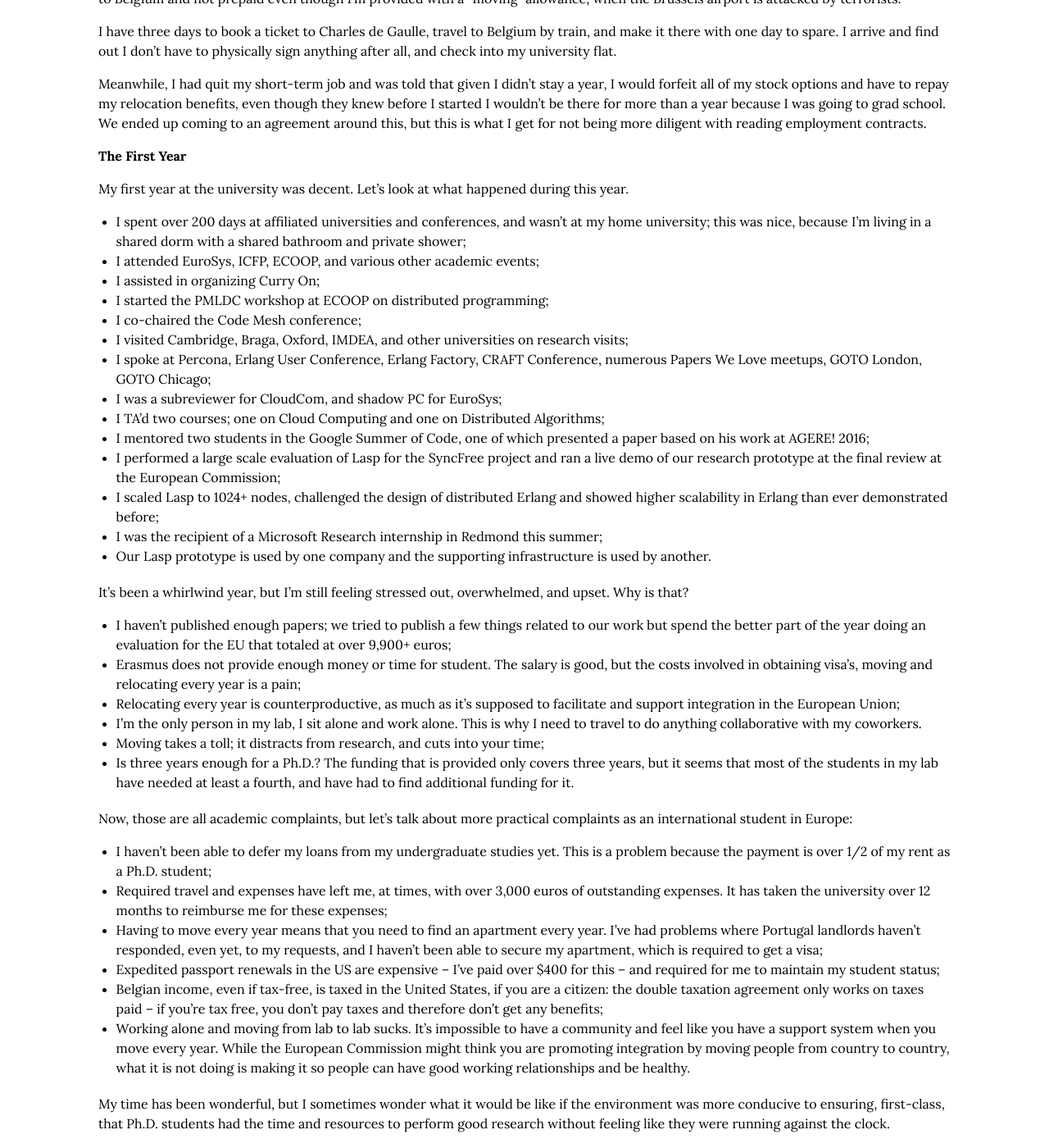
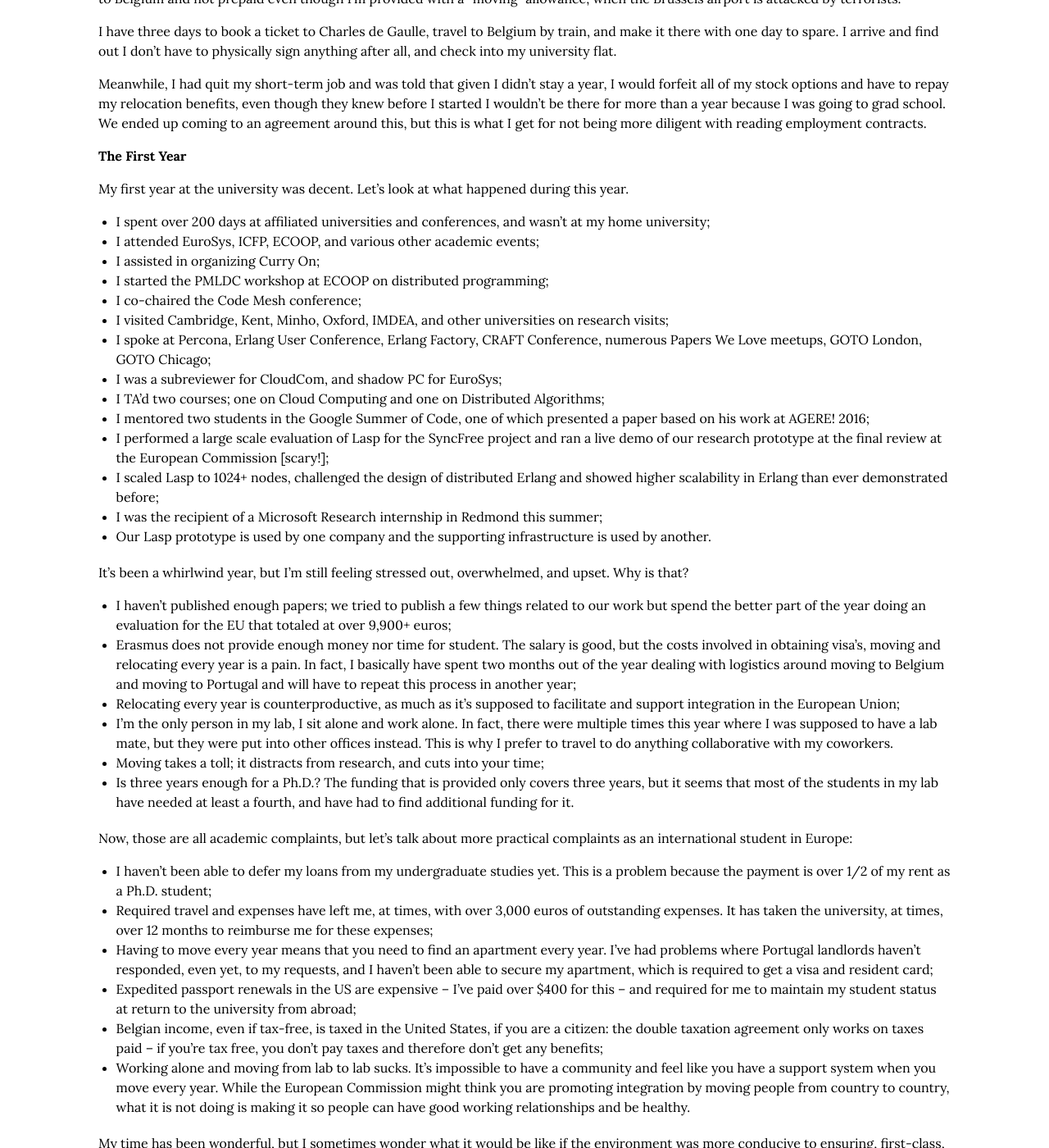
Before and after one commit to cmeiklejohn/cmeiklejohn.github.io, a Jekyll site: the page built from _posts/2017-04-29-one-year.markdown, in a window 1280 px wide and 1400 px high, scrolled down 1750 px. Shown: the whole window at 82% size. Built offline with Jekyll 4.4.1, drawn with Linux system fonts in a browser that asks for light colours; formulas are drawn with MathJax 3; comment, search, counter and statistics services are not loaded.

Commit message:
Updates.

```diff
--- a/_posts/2017-04-29-one-year.markdown
+++ b/_posts/2017-04-29-one-year.markdown
@@ -51,10 +51,7 @@
 
 I have three days to book a ticket to Charles de Gaulle, travel to Belgium by train, and make it there with one day to spare.  I arrive and find out I don't have to physically sign anything after all, and check into my university flat.
 
-Meanwhile, I had quit my short-term job and was told that given I didn't
-stay a year, I would forfeit all of my stock options and have to repay my
-relocation benefits, even though they knew before I started I wouldn't
-be there for more than a year because I was going to grad school.  We ended up coming to an agreement around this, but this is what I get for not being more diligent with reading employment contracts.
+Meanwhile, I had quit my short-term job and was told that given I didn't stay a year, I would forfeit all of my stock options and have to repay my relocation benefits, even though they knew before I started I wouldn't be there for more than a year because I was going to grad school.  We ended up coming to an agreement around this, but this is what I get for not being more diligent with reading employment contracts.
 
 ## The First Year
 
@@ -62,14 +59,12 @@
 during this year.
 
 * I spent over 200 days at affiliated universities and conferences, and
-  wasn't at my home university; this was nice, because I'm living in a
-  shared dorm with a shared bathroom and private shower;
+  wasn't at my home university;
 * I attended EuroSys, ICFP, ECOOP, and various other academic events;
 * I assisted in organizing Curry On;
 * I started the PMLDC workshop at ECOOP on distributed programming;
 * I co-chaired the Code Mesh conference;
-* I visited Cambridge, Braga, Oxford, IMDEA, and other universities on
-  research visits;
+* I visited Cambridge, Kent, Minho, Oxford, IMDEA, and other universities on research visits;
 * I spoke at Percona, Erlang User Conference, Erlang Factory, CRAFT
   Conference, numerous Papers We Love meetups, GOTO London, GOTO
   Chicago;
@@ -80,7 +75,7 @@
   presented a paper based on his work at AGERE! 2016;
 * I performed a large scale evaluation of Lasp for the SyncFree project
   and ran a live demo of our research prototype at the final review at
-  the European Commission;
+  the European Commission [scary!];
 * I scaled Lasp to 1024+ nodes, challenged the design of distributed
   Erlang and showed higher scalability in Erlang than ever demonstrated
   before;
@@ -94,13 +89,12 @@
 * I haven't published enough papers; we tried to publish a few things
   related to our work but spend the better part of the year doing an
   evaluation for the EU that totaled at over 9,900+ euros;
-* Erasmus does not provide enough money or time for student.  The salary
+* Erasmus does not provide enough money nor time for student.  The salary
   is good, but the costs involved in obtaining visa's, moving and
-  relocating every year is a pain;
+  relocating every year is a pain.  In fact, I basically have spent two months out of the year dealing with logistics around moving to Belgium and moving to Portugal and will have to repeat this process in another year;
 * Relocating every year is counterproductive, as much as it's supposed
   to facilitate and support integration in the European Union;
-* I'm the only person in my lab, I sit alone and work alone.  This is
-  why I need to travel to do anything collaborative with my coworkers.
+* I'm the only person in my lab, I sit alone and work alone.  In fact, there were multiple times this year where I was supposed to have a lab mate, but they were put into other offices instead.  This is why I prefer to travel to do anything collaborative with my coworkers.
 * Moving takes a toll; it distracts from research, and cuts into your
   time;
 * Is three years enough for a Ph.D.?  The funding that is provided only covers three years, but it seems that most of the students in my lab have needed at least a fourth, and have had to find additional funding for it.
@@ -111,15 +105,13 @@
 * I haven't been able to defer my loans from my undergraduate studies
   yet.  This is a problem because the payment is over 1/2 of my rent as
   a Ph.D. student;
-* Required travel and expenses have left me, at times, with over 3,000
-  euros of outstanding expenses.  It has taken the university over 12
-  months to reimburse me for these expenses;
+* Required travel and expenses have left me, at times, with over 3,000   euros of outstanding expenses.  It has taken the university, at times, over 12 months to reimburse me for these expenses;
 * Having to move every year means that you need to find an apartment
   every year.  I've had problems where Portugal landlords haven't
   responded, even yet, to my requests, and I haven't been able to secure
-  my apartment, which is required to get a visa;
+  my apartment, which is required to get a visa and resident card;
 * Expedited passport renewals in the US are expensive -- I've paid over
-  $400 for this -- and required for me to maintain my student status;
+  $400 for this -- and required for me to maintain my student status at return to the university from abroad;
 * Belgian income, even if tax-free, is taxed in the United States, if
   you are a citizen: the double taxation agreement only works on taxes
   paid -- if you're tax free, you don't pay taxes and therefore don't
```
